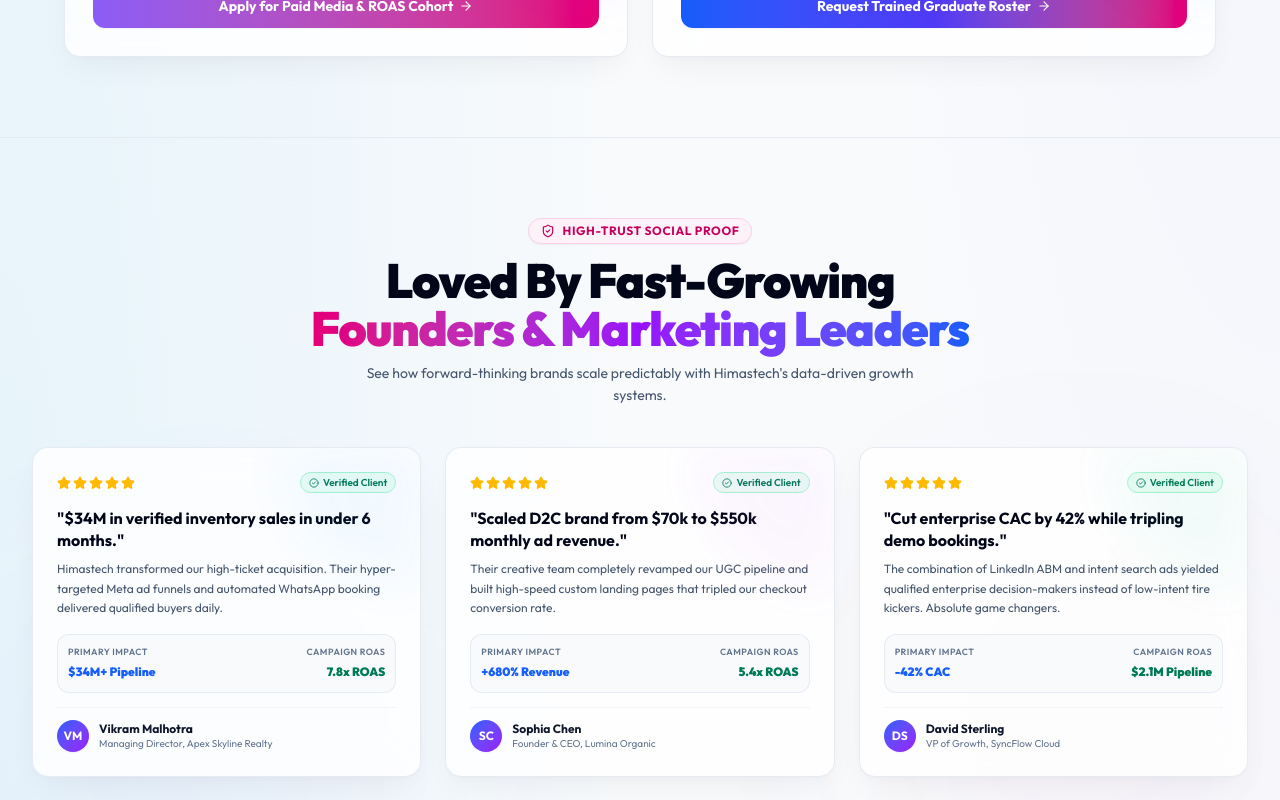
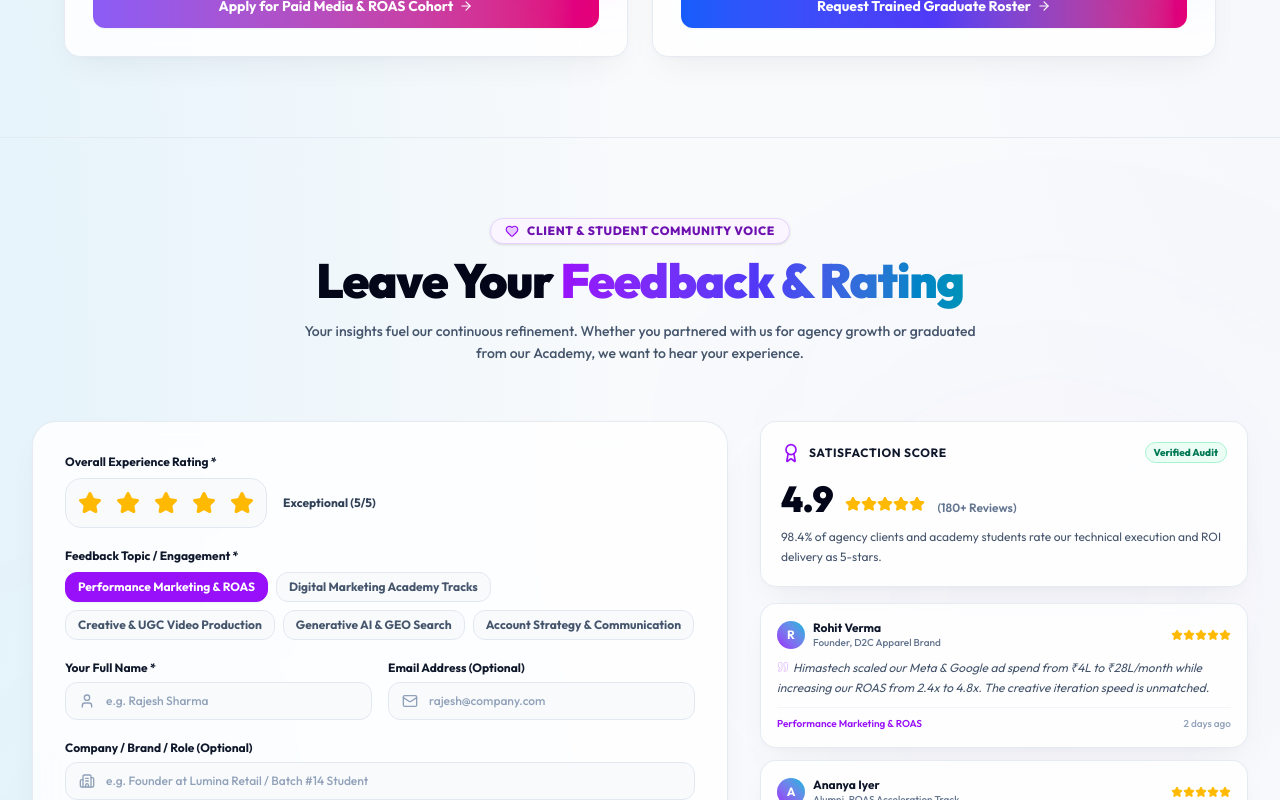
Before and after one commit to merlinflowtechnologies/HimasTechdigi, a Next.js app: page / in a window 1280 px wide. Shown: the part 8720-9520 px from the top of the page. Built offline with nearby package versions, Linux system fonts and the light colour scheme.

Commit message:
feat: remove duplicate TestimonialsSection in favor of interactive FeedbackSection

```diff
--- a/src/app/page.tsx
+++ b/src/app/page.tsx
@@ -14,7 +14,6 @@ import { RoiCalculatorSection } from "@/components/RoiCalculatorSection";
 import { ProcessSection } from "@/components/ProcessSection";
 import { MarketingChannelsSection } from "@/components/MarketingChannelsSection";
 import { TrainingSection } from "@/components/TrainingSection";
-import { TestimonialsSection } from "@/components/TestimonialsSection";
 import { FeedbackSection } from "@/components/FeedbackSection";
 import { AboutSection } from "@/components/AboutSection";
 import { MerlinflowSection } from "@/components/MerlinflowSection";
@@ -158,10 +157,7 @@ export default function Home() {
       {/* 8. Elite Marketing Training & Recruiting Academy */}
       <TrainingSection />
 
-      {/* 9. Verified Client Testimonials */}
-      <TestimonialsSection />
-
-      {/* 10. Leave Your Feedback & Reviews Section */}
+      {/* 9. Leave Your Feedback & Reviews Section */}
       <FeedbackSection />
 
       {/* 11. About Us & Strategic Vision */}
```
